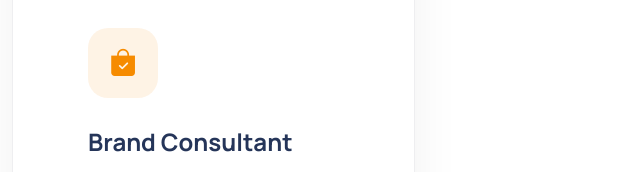
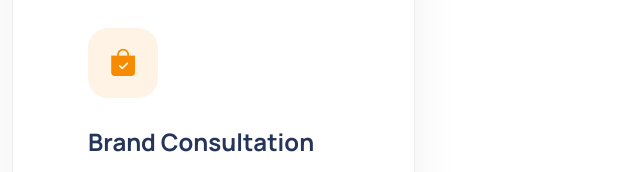
Before and after one commit to nathius262/AlLink-go, a plain HTML site: page index.html in a window 1280 px wide. Shown: the part 6100-6272 px from the top of the page, 0-640 px from the left. Drawn offline with nearby package versions, Linux system fonts and the light colour scheme.

Commit message:
fixes: update Brand Consultant to Brand Consultation

```diff
--- a/index.html
+++ b/index.html
@@ -1467,7 +1467,7 @@
 
                                 </div>
 
-                                <h4>Brand Consultant</h4>
+                                <h4>Brand Consultation</h4>
 
                                 <p>
 
@@ -2156,7 +2156,7 @@
                             <li><a href="">Packaging Design</a></li>
                             <li><a href="">Digital Printing and Offset Printing</a></li>
                             <li><a href="">Ready-made packaging</a></li>
-                            <li><a href="">Brand Consultant</a></li>
+                            <li><a href="">Brand Consultation</a></li>
 
                         </ul>
 
```
Also changed, not shown: about.html (+1 -1 lines), contact.html (+1 -1 lines), portfolio.html (+1 -1 lines), services.html (+1 -1 lines), services/brand-consultant.html (+1 -1 lines), services/brand-identity.html (+1 -1 lines), services/offset-printing.html (+1 -1 lines), services/packaging-design.html (+1 -1 lines), services/ready-made-package.html (+1 -1 lines).
